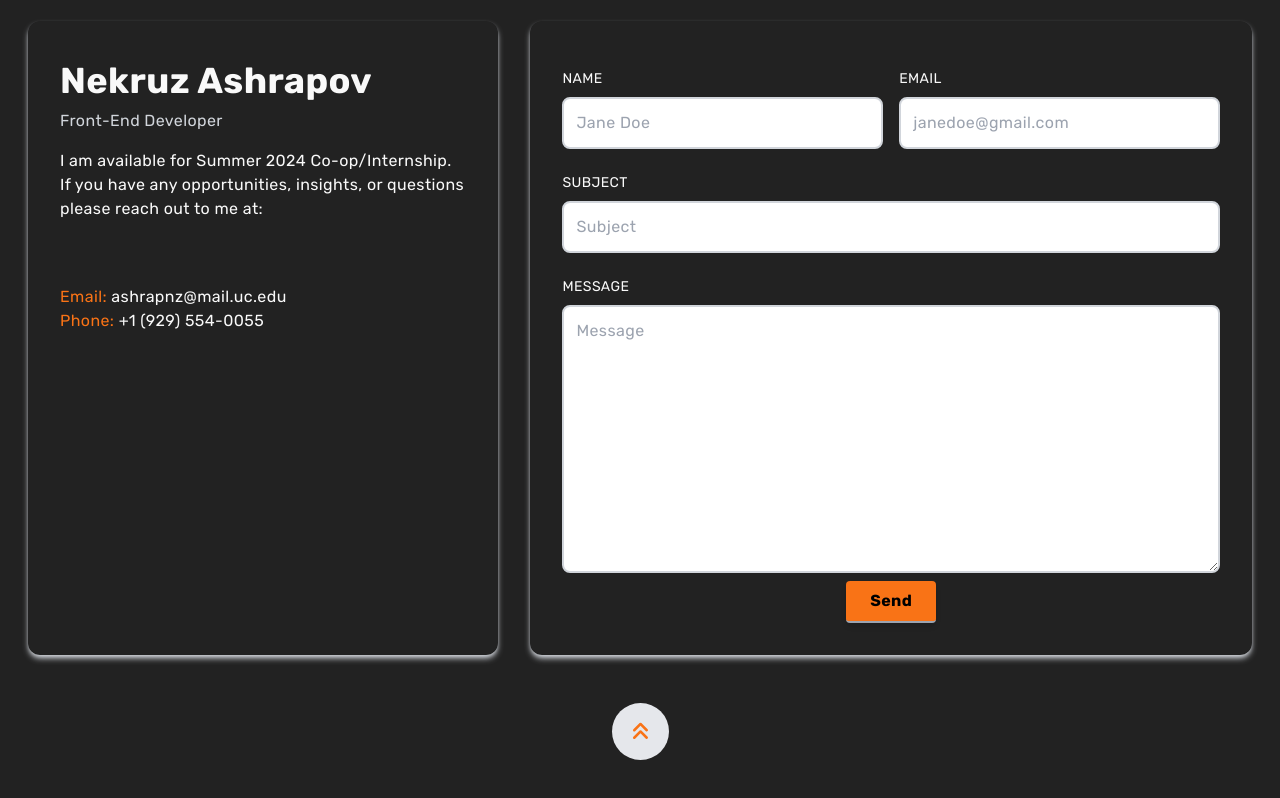
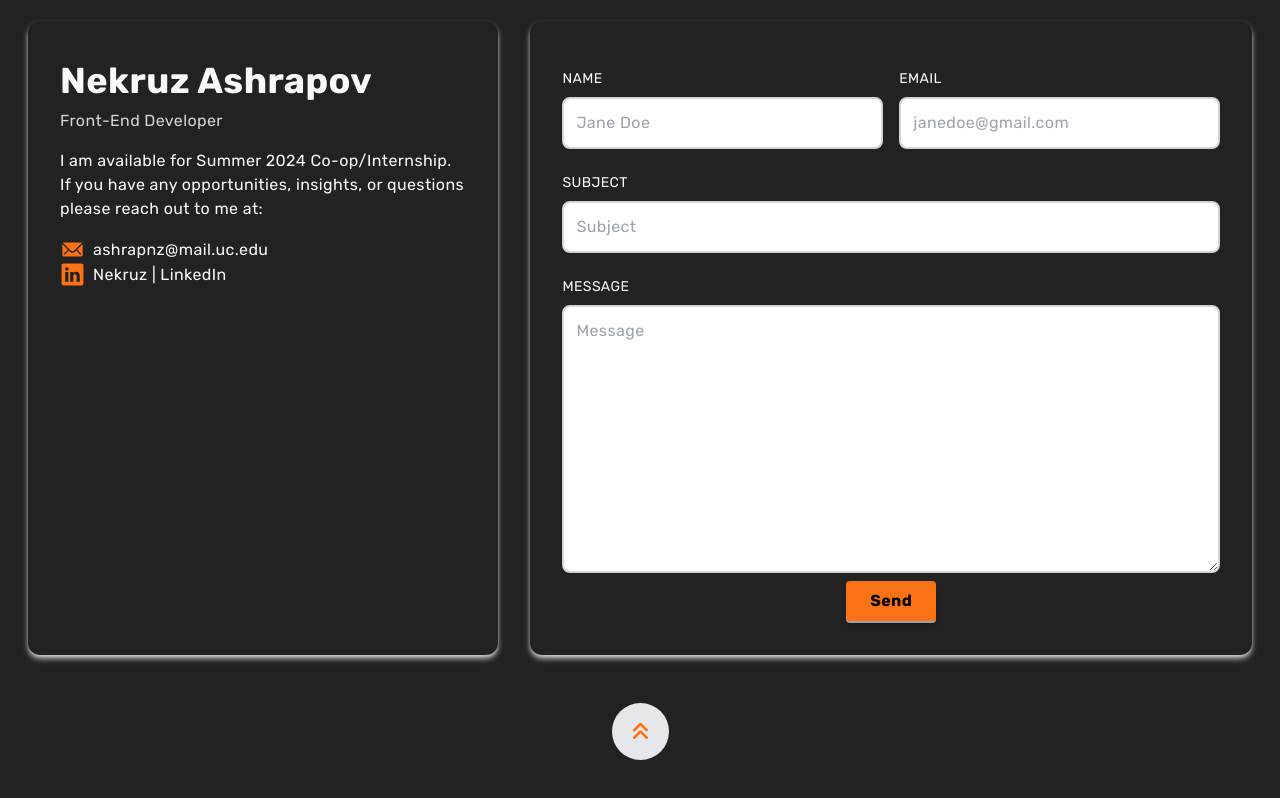
Before and after one commit to NekruzAsh/MyPortfolio, a Next.js app: page / in a window 1280 px wide. Shown: the part 4734-5532 px from the top of the page. Built offline with nearby package versions, Linux system fonts and the light colour scheme.

Commit message:
update contact information and social media links

```diff
--- a/app/components/Contact.jsx
+++ b/app/components/Contact.jsx
@@ -2,6 +2,10 @@ import React from "react";
 import Link from "next/link";
 
 import { HiChevronDoubleUp } from "react-icons/hi";
+import { IoIosMail } from "react-icons/io";
+import { IoLogoLinkedin } from "react-icons/io5";
+
+
 
 const Contact = () => {
   return (
@@ -19,14 +23,15 @@ const Contact = () => {
                   have any opportunities, insights, or questions please reach
                   out to me at:
                 </p>
-                <div>
-                  <p className="pt-12">
-                    <span className="text-orange-500">Email:</span>{" "}
-                    ashrapnz@mail.uc.edu <br />
-                    <span className="text-orange-500">Phone:</span> +1 (929)
-                    554-0055
-                  </p>
+                <div className="flex items-center">
+                  <span className="text-orange-500"><IoIosMail size={25} /></span>{" "}
+                  <span className="ml-2">ashrapnz@mail.uc.edu</span>
                 </div>
+                <div className="flex items-center">
+                  <span className="text-orange-500"><IoLogoLinkedin size={25} /></span>{" "}
+                  <a className="ml-2" href="https://www.linkedin.com/in/nekruzash/" target="_blank">Nekruz | LinkedIn</a>
+                </div>
+
               </div>
             </div>
           </div>
--- a/app/components/main.jsx
+++ b/app/components/main.jsx
@@ -1,7 +1,6 @@
 
 import React from "react";
 import { FaGithub, FaLinkedinIn } from "react-icons/fa";
-import { LuNewspaper } from "react-icons/lu";
 import Link from "next/link";
 
 const main = () => {
```
